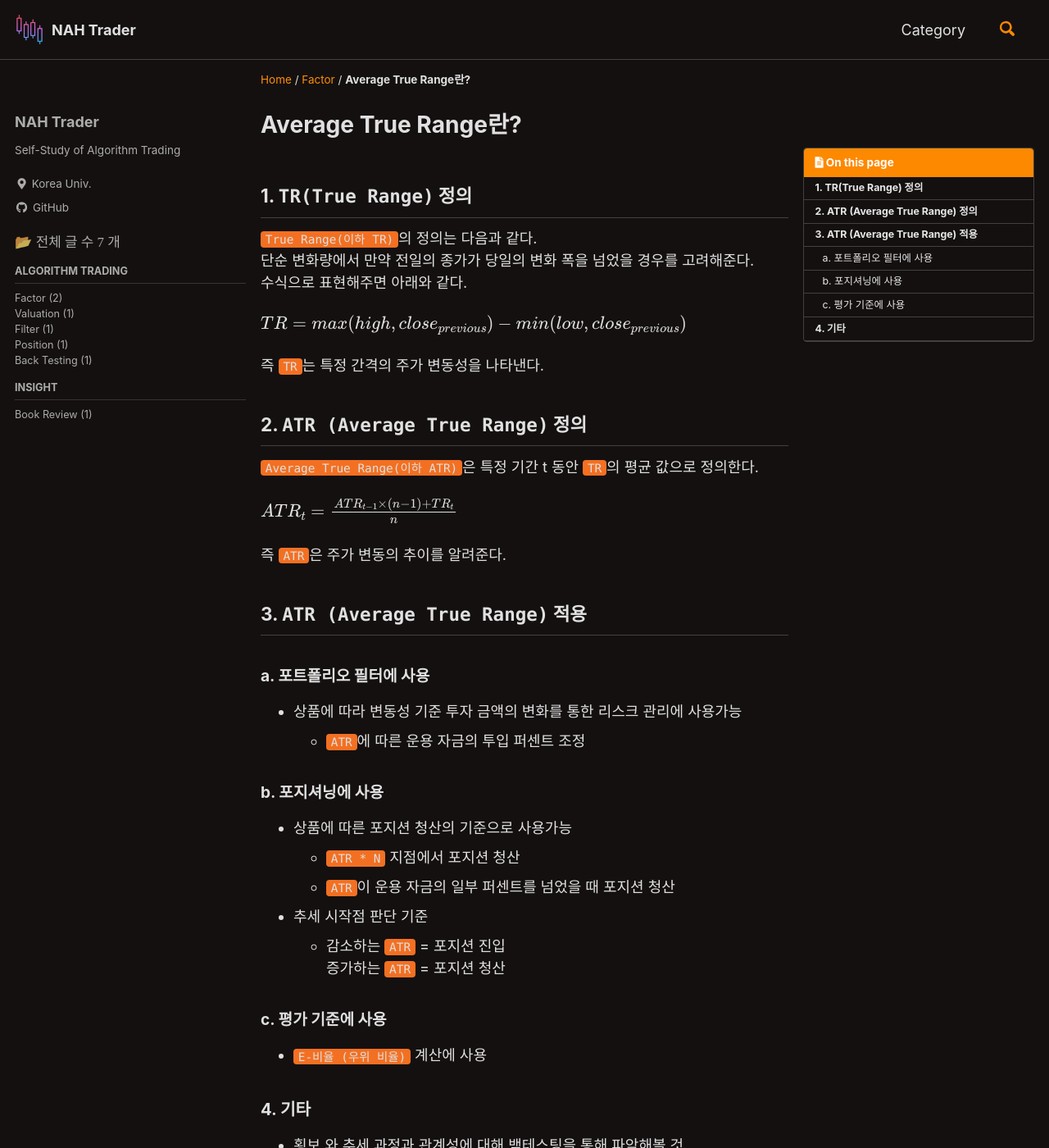
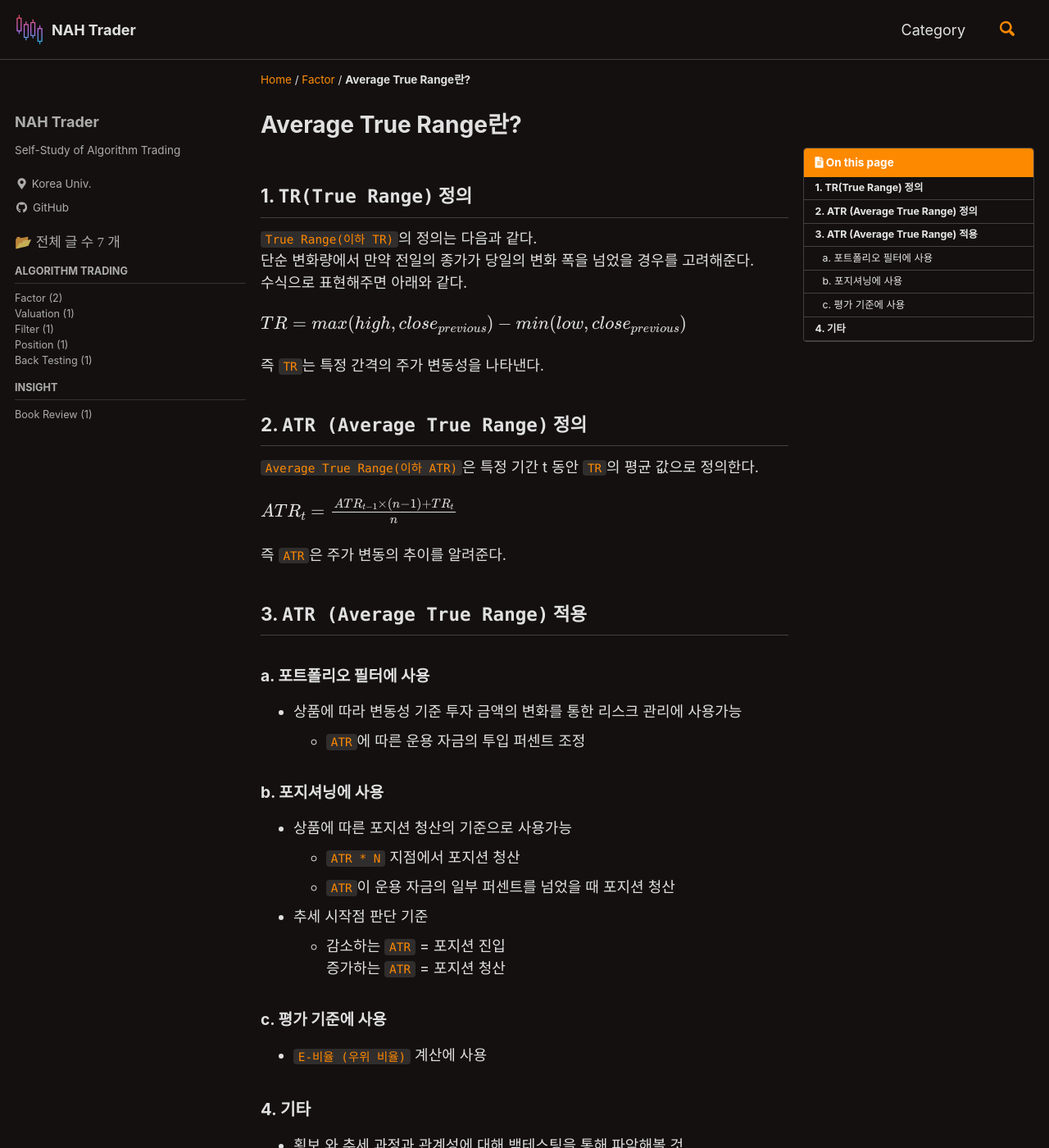
Before and after one commit to NAHtrader/NAHtrader.github.io, a Jekyll site: the page built from _posts/2021-03-14-AA2.md, in a window 1280 px wide and 1400 px high. Shown: the whole window at 82% size. Built offline with Jekyll 4.4.1, drawn with Linux system fonts in a browser that asks for light colours; cached includes are drawn as plain includes; formulas are drawn with MathJax 3.

Commit message:
Inline Code CSS 수정

```diff
--- a/_sass/minimal-mistakes/_base.scss
+++ b/_sass/minimal-mistakes/_base.scss
@@ -168,7 +168,8 @@ td > code {
   padding-top: 0.1rem;
   padding-bottom: 0.1rem;
   font-size: 0.8em;
-  background: #F37022;
+  color: #fd8900;
+  background: mix(#fff, $background-color, 12%);
   border-radius: $border-radius;
 
   &:before,
```
